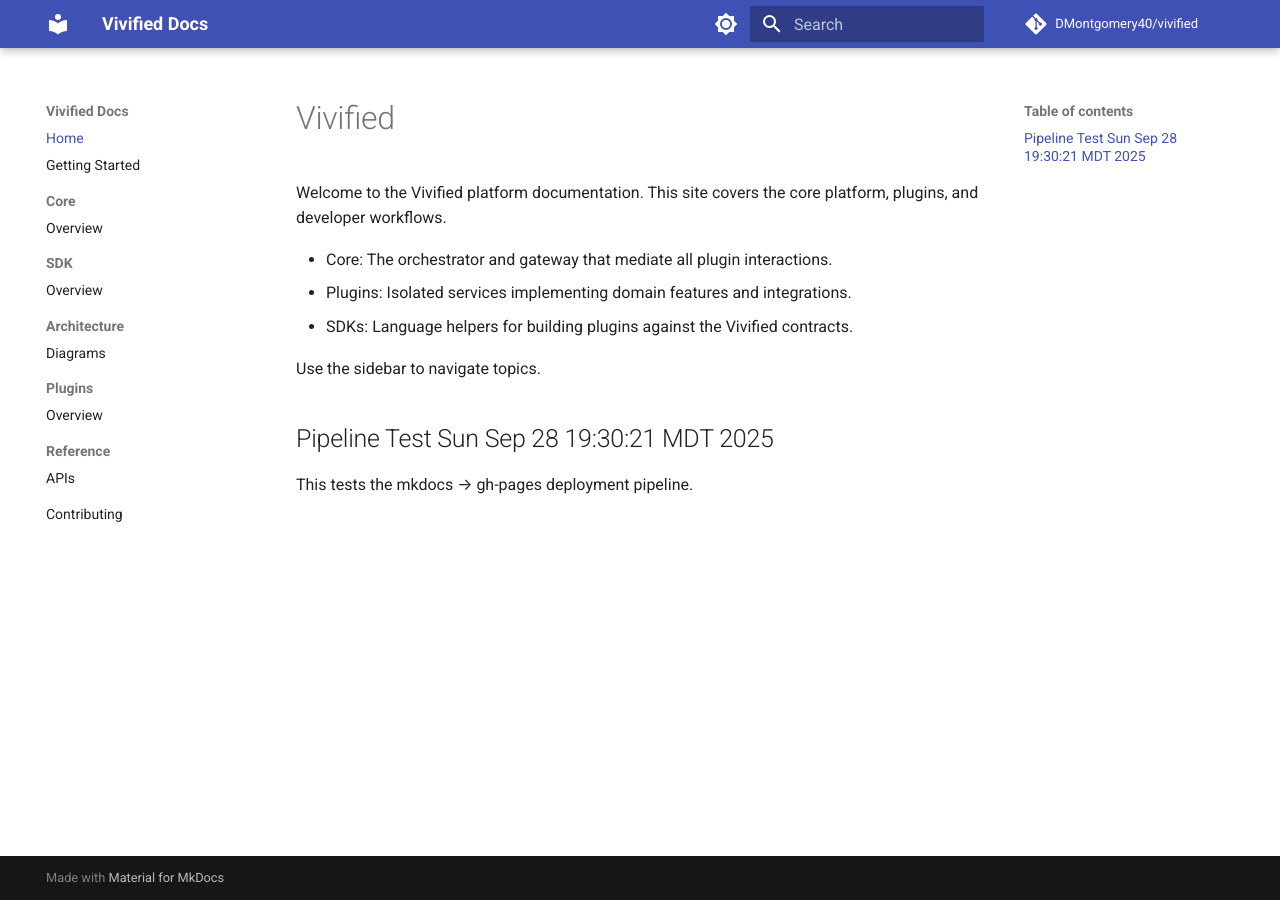
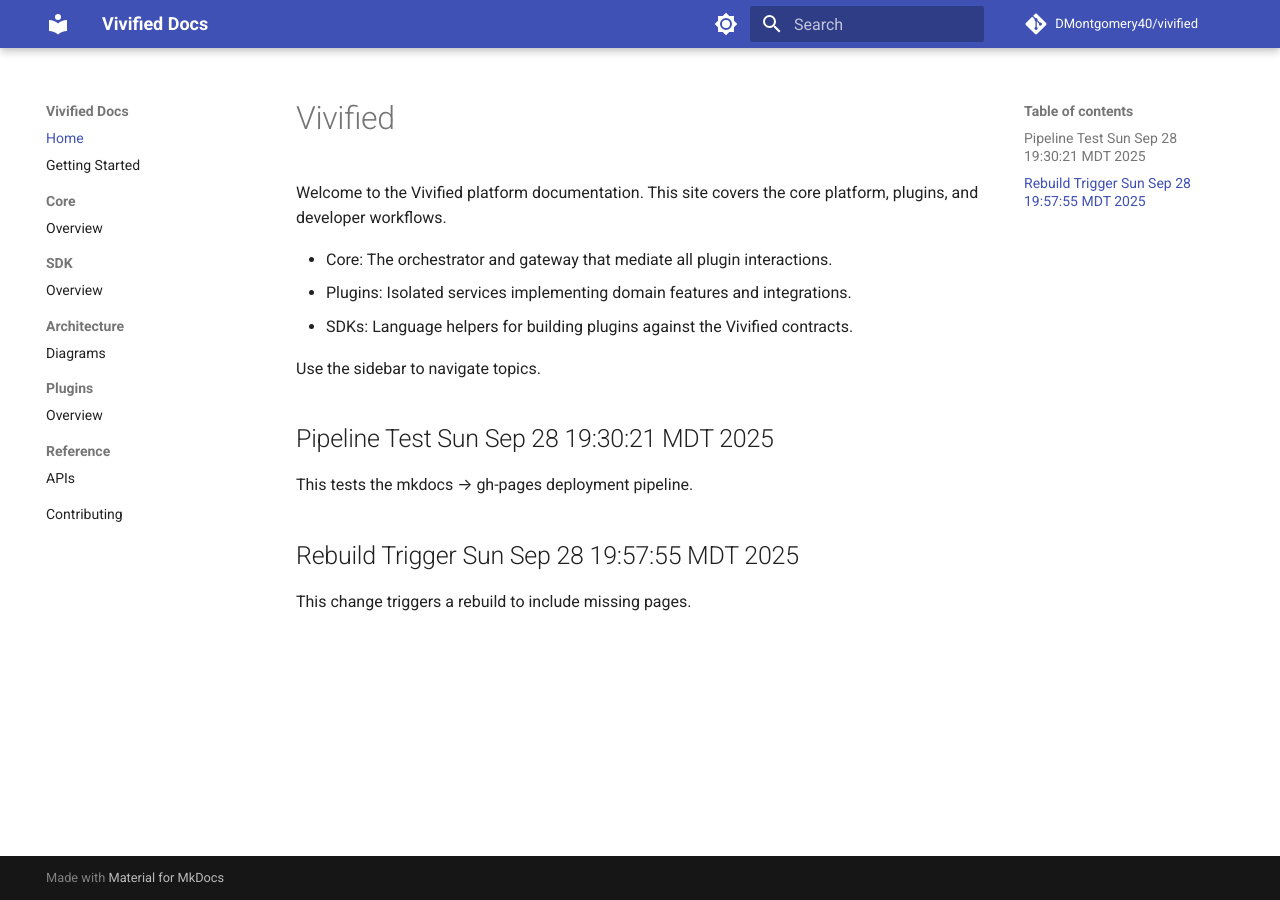
Before and after one commit to DMontgomery40/vivified, an MkDocs documentation site: the page built from docs/index.md, in a window 1280 px wide. Built offline with MkDocs 1.6.1 and Material for MkDocs 9.7.7, drawn with Linux system fonts in a browser that asks for light colours; comment, search, counter and statistics services are not loaded; the version menu is left out.

Commit message:
fix: correct site_url for custom domain docs.vivified.dev
- Change site_url from DMontgomery40.github.io/vivified/ to docs.vivified.dev/
- This fixes canonical URLs and internal navigation
- Trigger rebuild to include all missing pages

```diff
--- a/docs/index.md
+++ b/docs/index.md
@@ -11,3 +11,8 @@
 ## Pipeline Test Sun Sep 28 19:30:21 MDT 2025
 
 This tests the mkdocs → gh-pages deployment pipeline.
+
+
+## Rebuild Trigger Sun Sep 28 19:57:55 MDT 2025
+
+This change triggers a rebuild to include missing pages.
--- a/mkdocs.yml
+++ b/mkdocs.yml
@@ -1,6 +1,6 @@
 site_name: Vivified Docs
 site_description: Documentation for the Vivified modular platform
-site_url: https://DMontgomery40.github.io/vivified/
+site_url: https://docs.vivified.dev/
 repo_url: https://github.com/DMontgomery40/vivified
 repo_name: DMontgomery40/vivified
 
```
